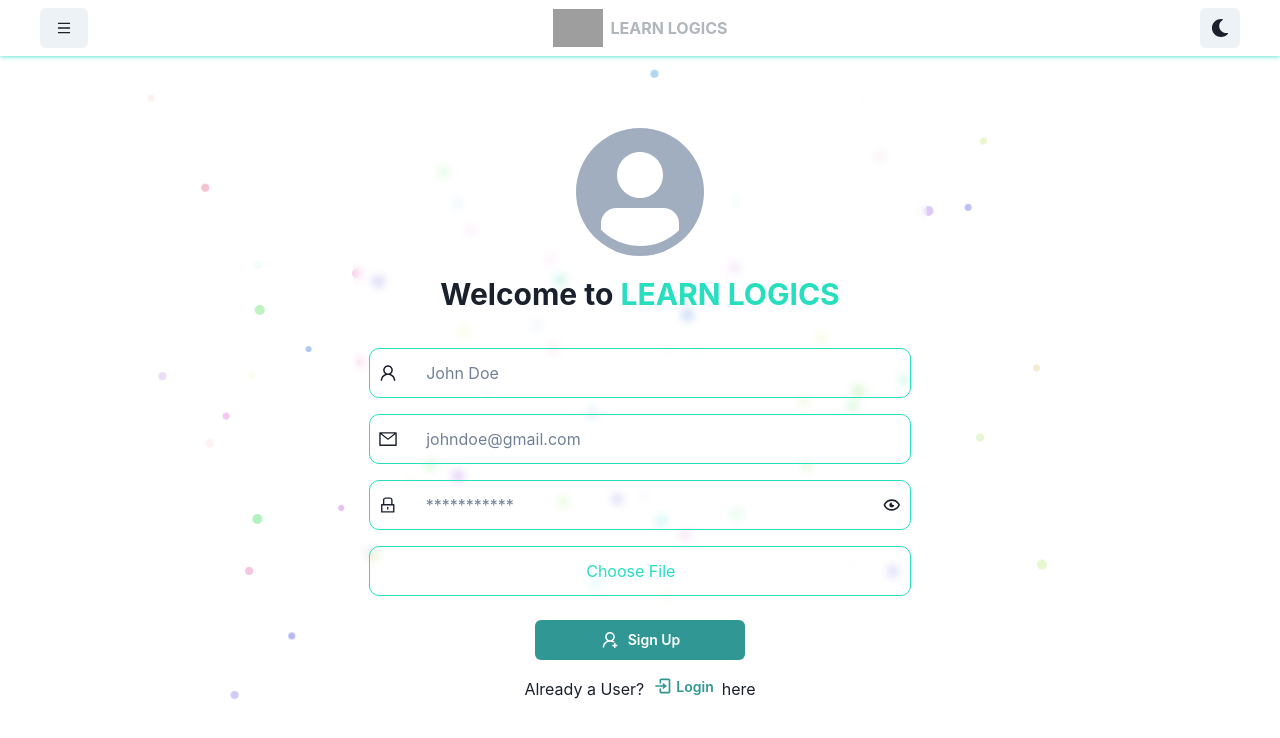
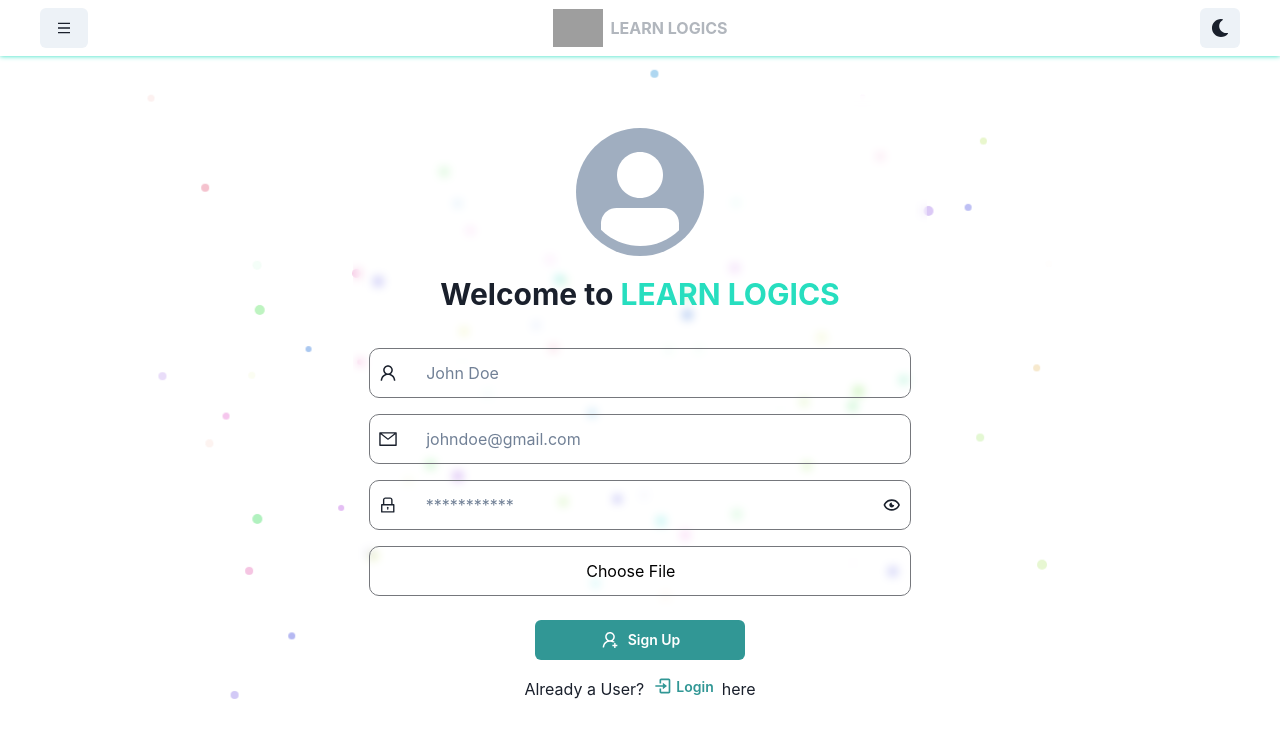
Before and after one commit to DeependraParmar/Learn-Logics, a React (Create React App) app: page /register in a window 1280 px wide. Shown: the top 738 px of the page. Built offline with nearby package versions, Linux system fonts and the light colour scheme; grey boxes are pictures that could not be loaded.

Commit message:
Forms & their borders fixed

```diff
--- a/src/components/Auth/Forget Password/ForgetPassword.jsx
+++ b/src/components/Auth/Forget Password/ForgetPassword.jsx
@@ -21,7 +21,7 @@ const ForgetPassword = () => {
 
 
                         {/* email input field  */}
-                        <HStack border={"1px solid #27debf"} padding={'2px 8px'} borderRadius={'10px'} marginY={'1rem'} className='inputfield' spacing={'3'}>
+                        <HStack border={"1px solid #75777c"} padding={'2px 8px'} borderRadius={'10px'} marginY={'1rem'} className='inputfield' spacing={'3'}>
                             <AiOutlineMail size={'20'} />
                             <Input id='email' value={email} placeholder="johndoe@gmail.com" type='email' onChange={(e) => setEmail(e.target.value)} autoComplete='false' border={'none'} width={'90%'} focusBorderColor='transparent' required />
                         </HStack>
--- a/src/components/Auth/Register/Register.jsx
+++ b/src/components/Auth/Register/Register.jsx
@@ -16,7 +16,6 @@ export const fileUploadCSS = {
   width: '110%',
   border: "none",
   height: '100%',
-  color: "#26debf",
   backgroundColor: "transparent",
 }
 const fileUploadStyle = {
@@ -68,20 +67,20 @@ const Register = () => {
           <form style={{ width: '100%' }} >
 
             {/* name input field  */}
-            <HStack border={"1px solid #27debf"} padding={'4px 8px'} borderRadius={'10px'} marginY={'1rem'} className='inputfield' spacing={'3'}>
+            <HStack border={"1px solid #75777c"} padding={'4px 8px'} borderRadius={'10px'} marginY={'1rem'} className='inputfield' spacing={'3'}>
               <AiOutlineUser size={'20'} />
               <Input id='name' placeholder="John Doe" value={name} type='text' onChange={(e) => setName(e.target.value)} autoComplete='false' border={'none'} width={'90%'} focusBorderColor='transparent' required />
             </HStack>
 
 
             {/* email input field  */}
-            <HStack border={"1px solid #27debf"} padding={'4px 8px'} borderRadius={'10px'} marginY={'1rem'} className='inputfield' spacing={'3'}>
+            <HStack border={"1px solid #75777c"} padding={'4px 8px'} borderRadius={'10px'} marginY={'1rem'} className='inputfield' spacing={'3'}>
               <AiOutlineMail size={'20'} />
               <Input id='email' value={email} placeholder="johndoe@gmail.com" type='email' onChange={(e) => setEmail(e.target.value)} autoComplete='false' border={'none'} width={'90%'} focusBorderColor='transparent' required />
             </HStack>
 
             {/* password input field  */}
-            <HStack border={"1px solid #27debf"} padding={'4px 8px'} borderRadius={'10px'} marginY={'1rem'} className='inputfield' spacing={'3'}>
+            <HStack border={"1px solid #75777c"} padding={'4px 8px'} borderRadius={'10px'} marginY={'1rem'} className='inputfield' spacing={'3'}>
               <AiOutlineLock size={'20'} />
               <Input id='password' placeholder='***********' type='password' onChange={(e) => setPassword(e.target.value)} value={password} border={'none'} width={'90%'} autoComplete='false' focusBorderColor='transparent' required />
               <BiShowAlt id='showPassword' onClick={hideShowPassword} size={'20'} />
@@ -89,7 +88,7 @@ const Register = () => {
 
 
             {/* profile picture input field  */}
-            <HStack border={"1px solid #27debf"} padding={'4px 8px'} borderRadius={'10px'} marginY={'1rem'} className='inputfield' spacing={'3'}>
+            <HStack border={"1px solid #75777c"} padding={'4px 8px'} borderRadius={'10px'} marginY={'1rem'} className='inputfield' spacing={'3'}>
               <Input id='avatar' type='file' accept='image/*' onChange={changeImageHandler} border={'none'} width={'90%'} autoComplete='false' focusBorderColor='transparent' required
                 css={fileUploadStyle}
               />
--- a/src/components/Auth/Reset Password/ResetPassword.jsx
+++ b/src/components/Auth/Reset Password/ResetPassword.jsx
@@ -30,13 +30,13 @@ const ResetPassword = () => {
                 <VStack height={'fit-content'} paddingY={'2rem'} paddingX={'1rem'} justifyContent={'center'} borderRadius={'10px'} backdropFilter={'blur(5px)'} spacing={'5'}>
 
                     {/* welcome heading  */}
-                    <Heading fontSize={['lg', 'lg', '2xl', '3xl']} textAlign={'center'} color={'#27debf'}>Forgot Password? Don't Worry</Heading>
+                    <Heading fontSize={['lg', 'lg', '2xl', '3xl']} textAlign={'center'} color={'#27debf'}>Reset Your Password</Heading>
                     <form style={{ width: '100%' }} >
                         <Text fontSize={'xs'} textAlign={'center'}>Enter your registered email to get a password recovery link from us.</Text>
 
 
                         {/* password input field  */}
-                        <HStack border={"1px solid #27debf"} padding={'2px 8px'} borderRadius={'10px'} marginY={'1rem'} className='inputfield' spacing={'3'}>
+                        <HStack border={"1px solid #75777c"} padding={'2px 8px'} borderRadius={'10px'} marginY={'1rem'} className='inputfield' spacing={'3'}>
                             <AiOutlineLock size={'20'} />
                             <Input id='password' value={password} placeholder="Enter New Password" type='password' onChange={(e) => setPassword(e.target.value)} autoComplete='false' border={'none'} width={'90%'} focusBorderColor='transparent' required />
                             <BiShowAlt id='showPassword' onClick={hideShowPassword} size={'20'} />
--- a/src/components/Contact/Contact.jsx
+++ b/src/components/Contact/Contact.jsx
@@ -29,20 +29,20 @@ const Contact = () => {
                     <form style={{ width: '100%' }} >
 
                         {/* name input field  */}
-                        <HStack border={"1px solid #27debf"} padding={'4px 8px'} borderRadius={'10px'} marginY={'1rem'} className='inputfield' spacing={'3'}>
+                        <HStack border={"1px solid #75777c"} padding={'4px 8px'} borderRadius={'10px'} marginY={'1rem'} className='inputfield' spacing={'3'}>
                             <AiOutlineUser size={'20'} />
                             <Input id='name' placeholder="Your Name here" value={name} type='text' onChange={(e) => setName(e.target.value)} autoComplete='false' border={'none'} width={'90%'} focusBorderColor='transparent' required />
                         </HStack>
 
 
                         {/* email input field  */}
-                        <HStack border={"1px solid #27debf"} padding={'4px 8px'} borderRadius={'10px'} marginY={'1rem'} className='inputfield' spacing={'3'}>
+                        <HStack border={"1px solid #75777c"} padding={'4px 8px'} borderRadius={'10px'} marginY={'1rem'} className='inputfield' spacing={'3'}>
                             <AiOutlineMail size={'20'} />
                             <Input id='email' value={email} placeholder="Your Email here" type='email' onChange={(e) => setEmail(e.target.value)} autoComplete='false' border={'none'} width={'90%'} focusBorderColor='transparent' required />
                         </HStack>
 
                         {/* password input field  */}
-                        <HStack border={"1px solid #27debf"} padding={'4px 8px'} borderRadius={'10px'} marginY={'1rem'} className='inputfield' spacing={'3'}  >
+                        <HStack border={"1px solid #75777c"} padding={'4px 8px'} borderRadius={'10px'} marginY={'1rem'} className='inputfield' spacing={'3'}  >
                             <BiMessageDetail className='messageIcon' size={'20'} />
                             <Textarea id='message' placeholder='Message For Me' height={'4'} resize={'none'} onChange={(e) => setMessage(e.target.value)} value={message} border={'none'} width={'90%'} autoComplete='false' focusBorderColor='transparent' required />
                         </HStack>
--- a/src/components/Courses/Courses.jsx
+++ b/src/components/Courses/Courses.jsx
@@ -19,7 +19,7 @@ const Courses = () => {
 
     const CourseCard = ({views, title, imgSrc, id, addToPlaylistHandler, description, creator,lecture}) => {
         return (
-            <VStack className='course' border={'1px solid teal'} alignItems={'flex-start'} width={['90vw', '300px', '300px', '350px']} borderRadius={'10px'} padding={'2'} backdropFilter={'blur(5px)'} >
+            <VStack className='course' border={'1px solid #75777c'} alignItems={'flex-start'} width={['90vw', '300px', '300px', '350px']} borderRadius={'10px'} padding={'2'} backdropFilter={'blur(5px)'} >
 
 
                 <Image src={imgSrc} width={'100%'} objectFit={'contain'} borderTopRadius={'10px'} alt='image here'/>
--- a/src/components/Layout/Header/Header.jsx
+++ b/src/components/Layout/Header/Header.jsx
@@ -10,7 +10,6 @@ import { VscDashboard } from 'react-icons/vsc';
 import { AiOutlineHome, AiOutlineFileText, AiOutlineUser } from "react-icons/ai";
 import { BsBook, BsPhone } from "react-icons/bs";
 import { BiMessage, BiLogIn, BiUserPlus, BiLogOut } from "react-icons/bi";
-import Particles from '../../Home/Particles';
 
 
 
@@ -55,7 +54,6 @@ const Header = () => {
             </Button>
           </DrawerHeader>
           <DrawerBody width={'100%'}>
-            <Particles/>
             <VStack width={'100%'} alignItems={'flex-start'} spacing={'4'}>
               <LinkCollection url={'/'} title={"Home"} icon={<AiOutlineHome right={'2'} size={'20'} />} />
               <LinkCollection url={'/courses'} title={'Courses'} icon={<BsBook right={'2'} size={'20'} />} />
```
